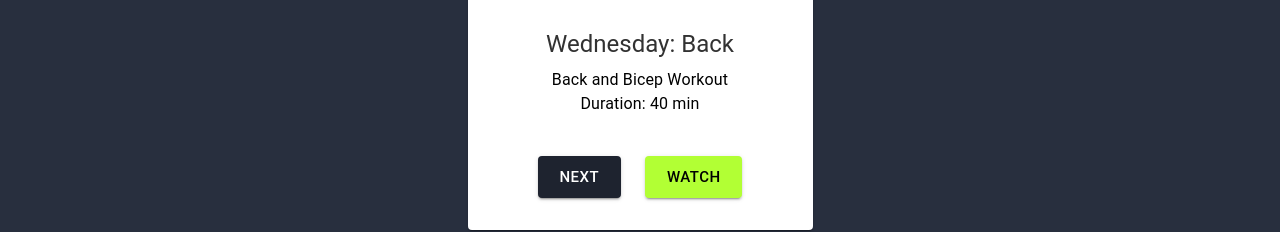
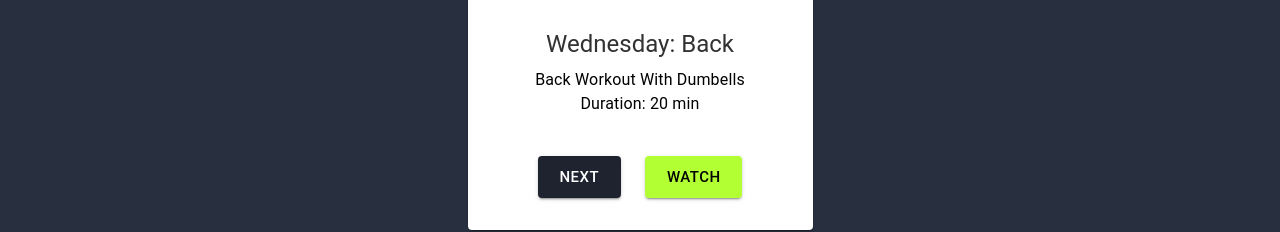
Before and after one commit to BBGard/daily-workouts, a React (Create React App) app: page / in a window 1280 px wide. Shown: the part 380-612 px from the top of the page. Built offline with nearby package versions, Linux system fonts and the light colour scheme.

Commit message:
added new workout

```diff
--- a/src/Data/workoutData.js
+++ b/src/Data/workoutData.js
@@ -577,6 +577,17 @@ const workouts = [
     watchCount: 0,
   },
   {
+    id: 53,
+    category: "Weights",
+    group: "Back",
+    name: "Back Workout With Dumbells",
+    link: "https://hasfit.com/workouts/home/home-back/20-min-back-workout-with-dumbbells-at-home/",
+    youtube: "https://www.youtube.com/watch?v=jeoF_T4kJDE",
+    thumbnail: "http://img.youtube.com/vi/jeoF_T4kJDE/0.jpg",
+    duration: "20 min",
+    watchCount: 0,
+  },
+  {
     id: 54,
     category: "Weights",
     group: "Full Body",
```
